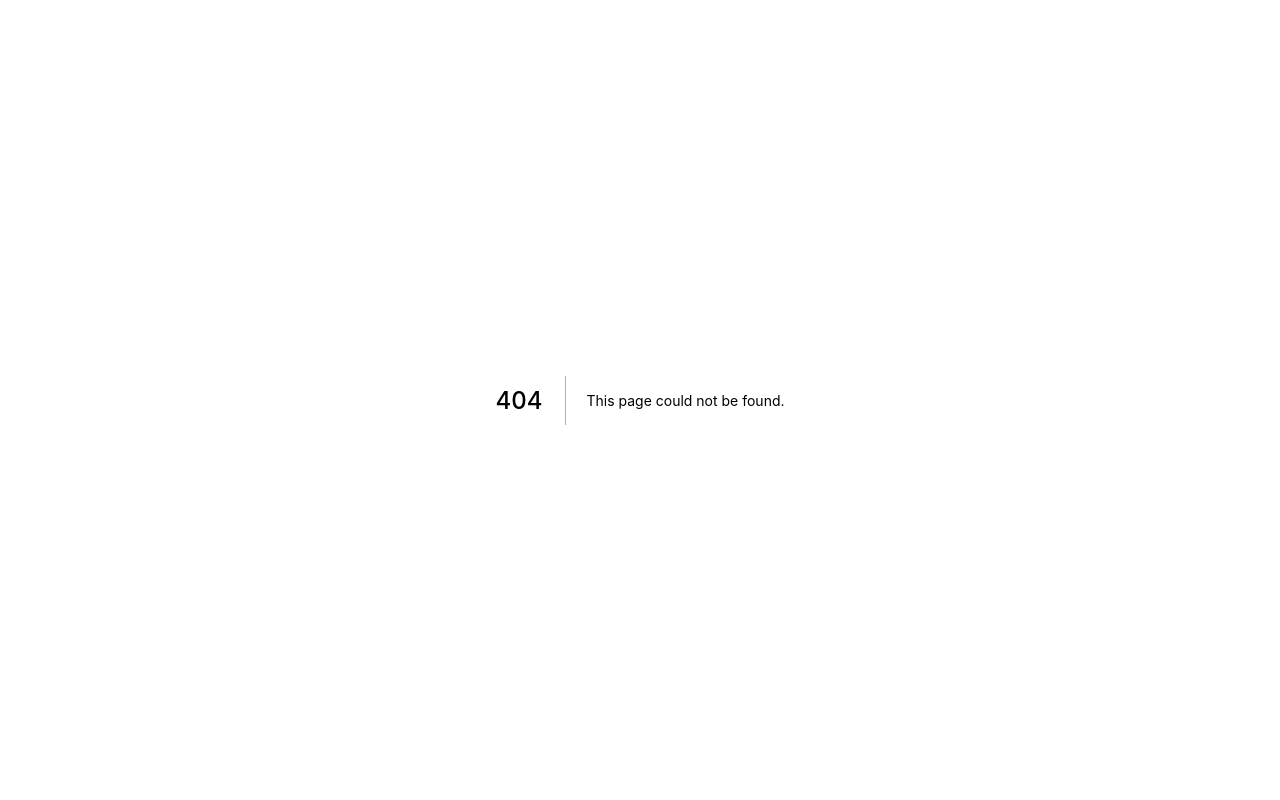
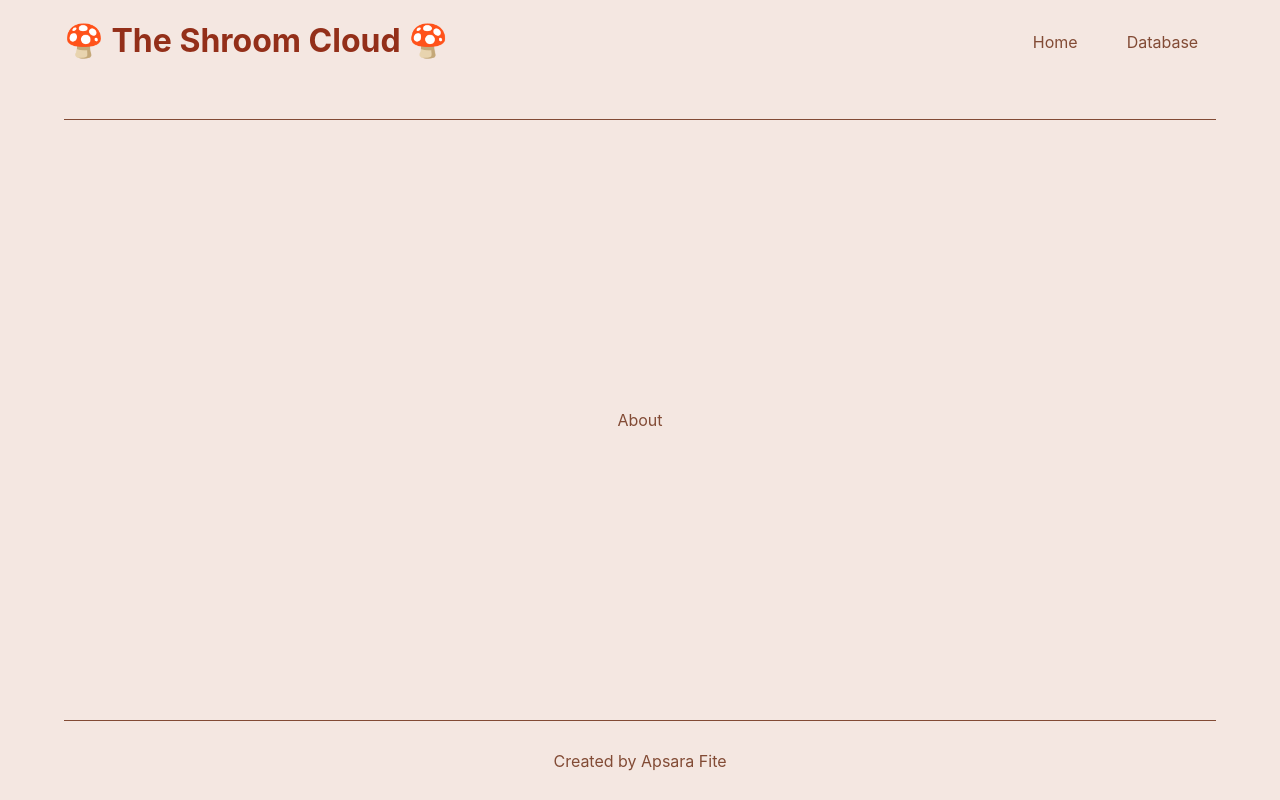
Before and after one commit to fite40927/shroom-cloud, a Next.js app: page /about in a window 1280 px wide. Before the commit this address had no page. Built offline with nearby package versions, Linux system fonts and the light colour scheme.

Commit message:
Main and database pages created

```diff
--- /dev/null
+++ b/components/Footer.js
@@ -0,0 +1,12 @@
+import React from "react";
+import styles from '../styles/Home.module.css'
+
+export default class Footer extends React.Component {
+    render(){
+        return(
+            <footer className={styles.footer}>
+                Created by Apsara Fite
+            </footer>
+        );
+    }
+}
--- /dev/null
+++ b/components/Layout.js
@@ -0,0 +1,19 @@
+import Head from 'next/head'
+import Footer from './Footer';
+import Navbar from './Navbar';
+import styles from '../styles/Home.module.css';
+
+export default function Layout({children}){
+    return (
+    <div className={styles.container}>
+        <Head>
+          <title>The Shroom Cloud</title>
+          <meta name="description" content="Global database of mushrooms." />
+          <link rel="icon" href="/favicon.ico" />
+        </Head>
+        <Navbar />
+        <main className={styles.main}>{children}</main>
+        <Footer />
+    </div>
+    );
+}
--- /dev/null
+++ b/components/Navbar.js
@@ -0,0 +1,20 @@
+import styles from '../styles/Home.module.css'
+import Link from 'next/link'
+import React from 'react';
+
+export default class Navbar extends React.Component {
+    render(){
+        return(
+            <div className={styles.navbar}>
+                <h1 className={styles.title}>
+                <Link href='/'>🍄 The Shroom Cloud 🍄</Link>
+                </h1>
+                <ul className={styles.nav}>
+                    <li><Link href="/">Home</Link></li>
+                    <li><Link href="/database">Database</Link></li>
+                    {/* <li><Link href="/about">About</Link></li> */}
+                </ul>
+            </div>
+        )
+    }
+}
--- a/pages/_app.js
+++ b/pages/_app.js
@@ -1,7 +1,12 @@
+import Layout from '../components/Layout';
 import '../styles/globals.css'
 
 function MyApp({ Component, pageProps }) {
-  return <Component {...pageProps} />
+  return (
+    <Layout>
+      <Component {...pageProps} />
+    </Layout>
+  );
 }
 
 export default MyApp
--- /dev/null
+++ b/pages/about.js
@@ -0,0 +1,3 @@
+export default function about(){
+    return <p>About</p>
+}
--- a/styles/Home.module.css
+++ b/styles/Home.module.css
@@ -1,22 +1,38 @@
+/*
+--linen: #f4e7e1ff;
+--antique-brass: #c0977fff;
+--chestnut: #824b35ff;
+--kobe: #932f19ff;
+--spanish-bistre: #767619ff;
+*/
+/* DOCUMENT CSS */
 .container {
-  padding: 0 2rem;
+  max-height: 85vh;
 }
 
+.container a{
+  color:#767619ff;
+}
+
+/* BODY CSS */
 .main {
-  min-height: 100vh;
-  padding: 4rem 0;
+  min-height: 75vh;
   flex: 1;
   display: flex;
   flex-direction: column;
   justify-content: center;
   align-items: center;
+  padding: 1rem 0;
+  /* width:80%; */
 }
 
+/* FOOTER CSS */
 .footer {
   display: flex;
   flex: 1;
-  padding: 2rem 0;
-  border-top: 1px solid #eaeaea;
+  /* padding: 2rem 0; */
+  min-height: 10vh;
+  border-top: 1px solid #824b35ff;
   justify-content: center;
   align-items: center;
 }
@@ -28,33 +44,15 @@
   flex-grow: 1;
 }
 
-.title a {
-  color: #0070f3;
-  text-decoration: none;
+.title {
+  width: 50%;
+  justify-content: left;
+  text-align:left;
+}
+.title a{
+  color: #932f19ff;
 }
 
-.title a:hover,
-.title a:focus,
-.title a:active {
-  text-decoration: underline;
-}
-
-.title {
-  margin: 0;
-  line-height: 1.15;
-  font-size: 4rem;
-}
-
-.title,
-.description {
-  text-align: center;
-}
-
-.description {
-  margin: 4rem 0;
-  line-height: 1.5;
-  font-size: 1.5rem;
-}
 
 .code {
   background: #fafafa;
@@ -70,8 +68,33 @@
   align-items: center;
   justify-content: center;
   flex-wrap: wrap;
-  max-width: 800px;
+  max-width: 100vw;
 }
+
+.navbar {
+  display: flex;
+  list-style-type: none;
+  text-align:center;
+  width: 100%;
+  border-bottom:1px solid #824b35ff;
+  min-height: 15vh;
+}
+.nav{
+  display:inline-flex;
+  list-style-type: none;
+  justify-content: right;
+  width: 50%;
+  flex-wrap: wrap;
+}
+.nav li{
+  padding:1rem;
+  min-width: 20%;
+}
+.nav li a {
+  color: #824b35ff;
+}
+
+
 
 .card {
   margin: 1rem;
@@ -79,28 +102,28 @@
   text-align: left;
   color: inherit;
   text-decoration: none;
-  border: 1px solid #eaeaea;
+  border: 1px solid #824b35ff;
+  color: #824b35ff;
   border-radius: 10px;
   transition: color 0.15s ease, border-color 0.15s ease;
-  max-width: 300px;
+  max-width: 18vw;
 }
 
 .card:hover,
 .card:focus,
 .card:active {
-  color: #0070f3;
-  border-color: #0070f3;
+  color: #696a26ff;
+  border-color: #696a26ff;
+  cursor:pointer;
 }
 
-.card h2 {
-  margin: 0 0 1rem 0;
-  font-size: 1.5rem;
+.icon{
+  max-width:100%;
 }
 
-.card p {
-  margin: 0;
-  font-size: 1.25rem;
-  line-height: 1.5;
+.banner {
+  height:50vh;
+  overflow: hidden;
 }
 
 .logo {
--- a/styles/globals.css
+++ b/styles/globals.css
@@ -1,16 +1,26 @@
 html,
 body {
-  padding: 0;
+  padding: 0 2rem;
   margin: 0;
   font-family: -apple-system, BlinkMacSystemFont, Segoe UI, Roboto, Oxygen,
     Ubuntu, Cantarell, Fira Sans, Droid Sans, Helvetica Neue, sans-serif;
+  background-color: var(--linen);
+  color:var(--chestnut);
 }
 
 a {
-  color: inherit;
+  color: blue;
   text-decoration: none;
 }
 
 * {
   box-sizing: border-box;
 }
+
+:root{
+  --linen: #f4e7e1ff;
+  --antique-brass: #c0977fff;
+  --chestnut: #824b35ff;
+  --kobe: #932f19ff;
+  --spanish-bistre: #767619ff;
+}
```
Also changed, not shown: components/Card.js (added, +22 -0 lines), components/Post.js (added, +38 -0 lines), pages/database.js (added, +75 -0 lines), pages/index.js (+9 -60 lines), 1 other file (tests, documents, lock files or other folders).
